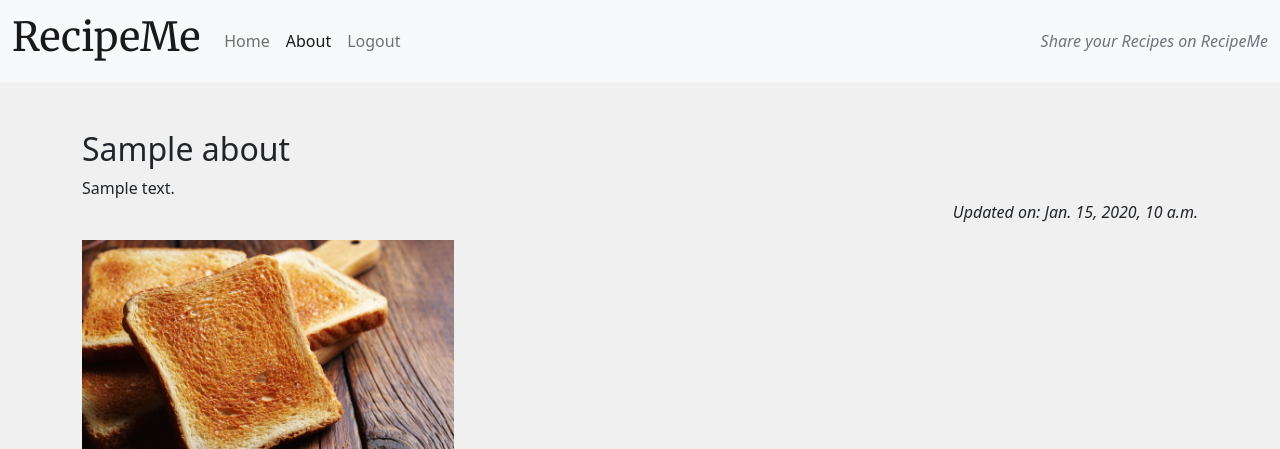
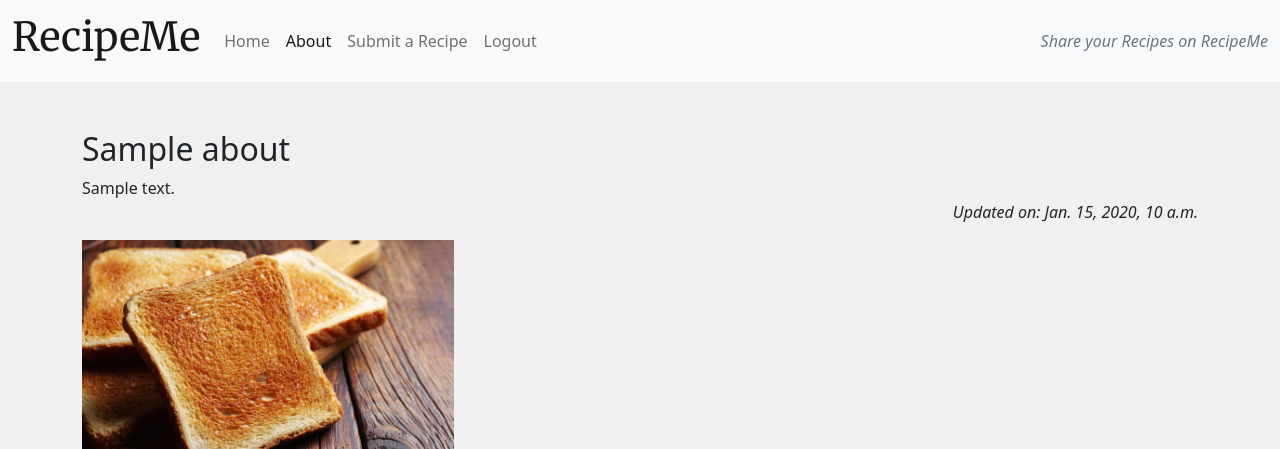
Before and after one commit to klchambers/pp4, a Django app: page /about/ in a window 1280 px wide. Shown: the top 449 px of the page. Run offline with Django 5.2, Linux system fonts and the light colour scheme; a user stored in the database is signed in; tables that the repository leaves empty hold one stand-in row (values such as "Sample post").

Commit message:
Feat: Add 'Submit a Recipe' element to NavBar

```diff
--- a/templates/base.html
+++ b/templates/base.html
@@ -3,6 +3,7 @@
 {% url 'account_login' as login_url %}
 {% url 'account_signup' as signup_url %}
 {% url 'account_logout' as logout_url %}
+{% url 'upload_recipe' as upload_recipe_url %}
 
 {% load static %}
 <!DOCTYPE html>
@@ -56,6 +57,10 @@
                     </li>
                     {% if user.is_authenticated %}
                     <li class="nav-item">
+                        <a class="nav-link {% if request.path == upload_recipe_url %}active{% endif %}" aria-current="page"
+                            href="{% url 'upload_recipe' %}">Submit a Recipe</a>
+                    </li>
+                    <li class="nav-item">
                         <a class="nav-link {% if request.path == logout_url %}active{% endif %}" aria-current="page"
                             href="{% url 'account_logout' %}">Logout</a>
                     </li>
```
